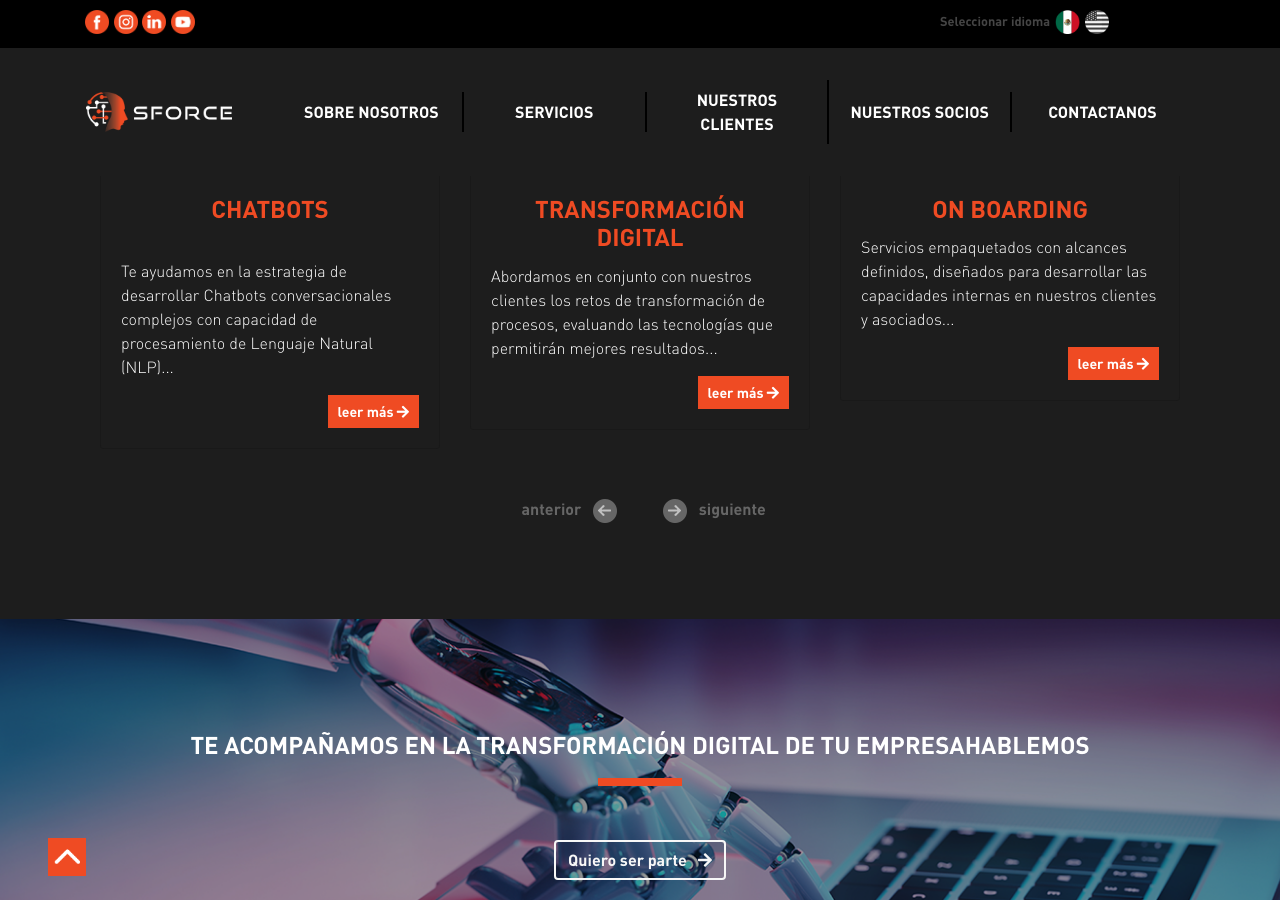
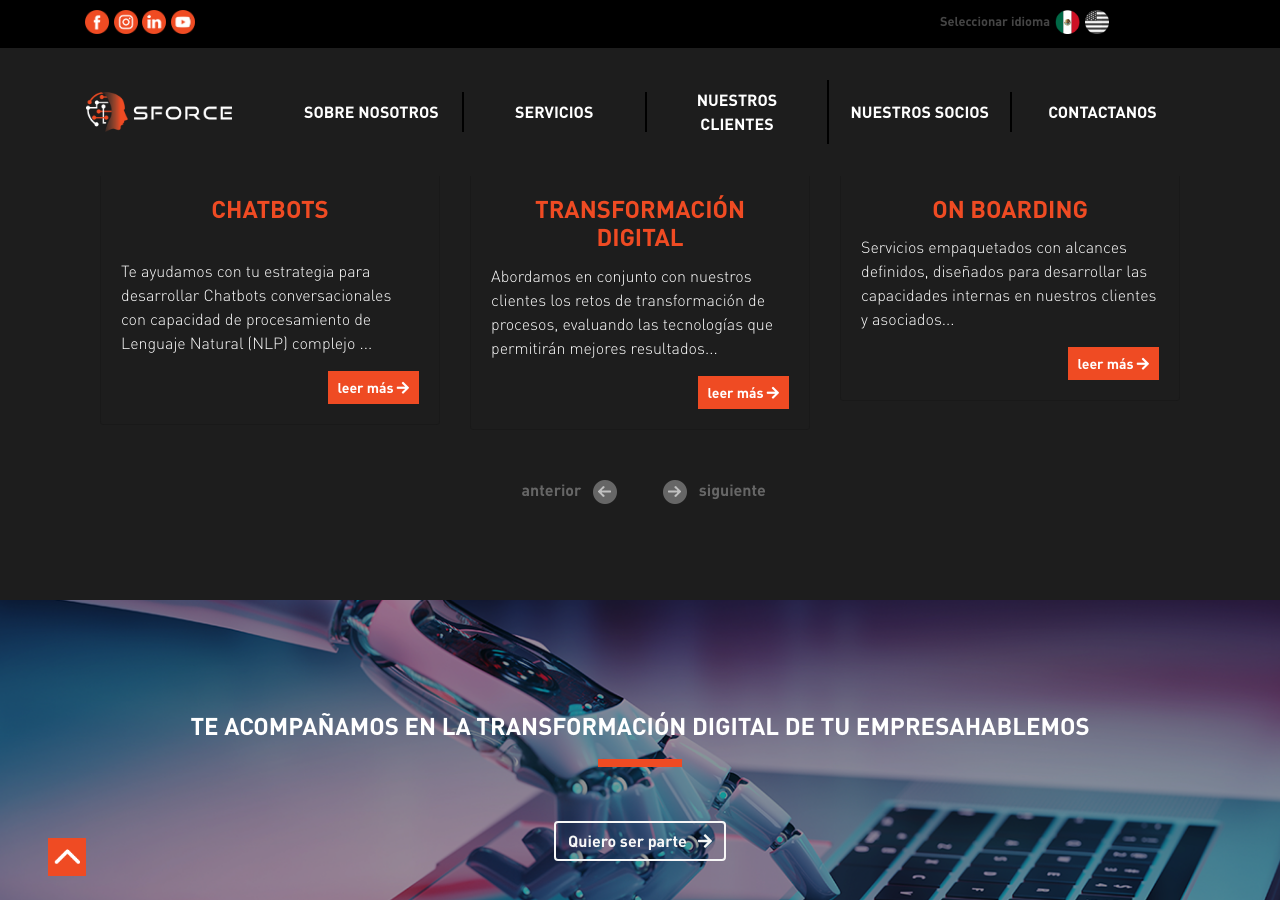
Before and after one commit to smartforcemx/sforce-jekyll, a Jekyll site: the page built from index.html, in a window 1280 px wide and 900 px high, scrolled down 1537 px. Built offline with Jekyll 4.4.1, drawn with Linux system fonts in a browser that asks for light colours; nearby versions of some CDN libraries.

Commit message:
Update from Forestry.io Rafael Castañeda Garduño updated _data/services.yml

```diff
--- a/_data/services.yml
+++ b/_data/services.yml
@@ -20,10 +20,11 @@ chatbot_titulo:
     en: CHATBOTS
 chatbot1_titulo:
   texto:
-    es: Te ayudamos en la estrategia de desarrollar Chatbots conversacionales complejos
-      con capacidad de procesamiento de Lenguaje Natural (NLP)...
+    es: Te ayudamos con tu estrategia para desarrollar Chatbots conversacionales con
+      capacidad de procesamiento de Lenguaje Natural (NLP) complejo ...
     en: We help you with a more complete commercial and customer service strategy,
-      using bot that can have conversations with a Natural Language Processing (NLP)...
+      using bot that can have conversations with a complex Natural Language Processing
+      (NLP)...
 chatbot1_link:
   texto:
     es: 'leer más '
```
